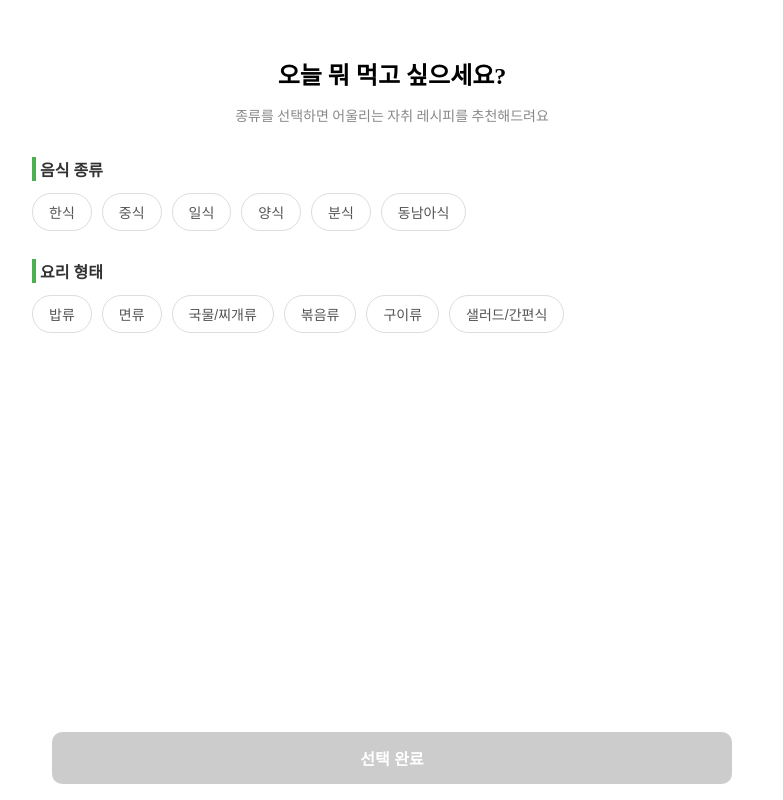
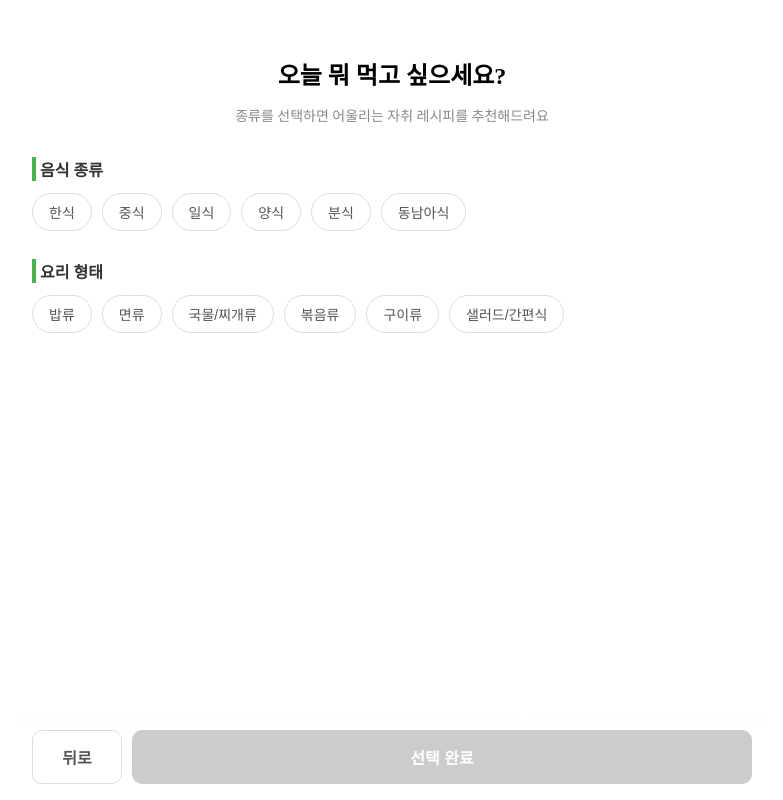
Before and after one commit to Leegijun11/home_cook, a React app in the folder frontend/: page /category in a window 1280 px wide. Shown: the whole page, without its empty margins (248-1031 px from the left). Built offline with nearby package versions, Linux system fonts and the light colour scheme; the HTML template or start-up script is replaced by a standard one.

Commit message:
버튼 추가

```diff
--- a/frontend/src/pages/Category.jsx
+++ b/frontend/src/pages/Category.jsx
@@ -49,6 +49,9 @@ export default function Category() {
             />
 
             <div className="category-footer">
+                <button className="category-back-btn" onClick={() => navigate("/")}>
+                    뒤로
+                </button>
                 <button
                     className="category-submit-btn"
                     disabled={!canSubmit}
--- a/frontend/src/pages/Result.jsx
+++ b/frontend/src/pages/Result.jsx
@@ -70,15 +70,26 @@ export default function Result() {
         return (
             <div className="result-page">
                 <p className="result-message">이 재료로는 어려워요</p>
-                <button className="result-submit-btn" onClick={() => navigate("/category")}>
-                    다시 선택하기
-                </button>
+                <div className="result-footer">
+                    <button className="result-submit-btn" onClick={() => navigate("/category")}>
+                        다시 선택하기
+                    </button>
+                </div>
             </div>
         )
     }
 
     if (status === "error") {
-        return <p className="result-message">{errorMessage}</p>
+        return (
+            <div className="result-page">
+                <p className="result-message">{errorMessage}</p>
+                <div className="result-footer">
+                    <button className="result-submit-btn" onClick={() => navigate("/category")}>
+                        뒤로가기
+                    </button>
+                </div>
+            </div>
+        )
     }
 
     if (status === "awaiting_attributes") {
@@ -110,6 +121,9 @@ export default function Result() {
                 )}
 
                 <div className="result-footer">
+                    <button className="result-back-btn" onClick={() => navigate("/category")}>
+                        뒤로
+                    </button>
                     <button
                         className="result-submit-btn"
                         disabled={!canConfirm}
@@ -182,6 +196,12 @@ export default function Result() {
                     </div>
                 )}
             </div>
+
+            <div className="result-footer">
+                <button className="result-submit-btn" onClick={() => navigate("/")}>
+                    다른 레시피 생성하기
+                </button>
+            </div>
         </div>
     )
 }
--- a/frontend/src/style/Category.css
+++ b/frontend/src/style/Category.css
@@ -74,10 +74,30 @@
     background: linear-gradient(to top, #fff 70%, transparent);
     display: flex;
     justify-content: center;
+    gap: 10px;
+    max-width: 720px;
+    margin: 0 auto;
+}
+
+.category-back-btn {
+    flex: 0 0 90px;
+    padding: 14px;
+    border: 1px solid #ddd;
+    border-radius: 10px;
+    background-color: #fff;
+    color: #555;
+    font-size: 16px;
+    font-weight: 600;
+    cursor: pointer;
+}
+
+.category-back-btn:hover {
+    border-color: #4caf50;
+    color: #4caf50;
 }
 
 .category-submit-btn {
-    width: 100%;
+    flex: 1;
     max-width: 680px;
     padding: 14px;
     border: none;
--- a/frontend/src/style/Result.css
+++ b/frontend/src/style/Result.css
@@ -33,10 +33,30 @@
     background: linear-gradient(to top, #fff 70%, transparent);
     display: flex;
     justify-content: center;
+    gap: 10px;
+    max-width: 720px;
+    margin: 0 auto;
+}
+
+.result-back-btn {
+    flex: 0 0 90px;
+    padding: 14px;
+    border: 1px solid #ddd;
+    border-radius: 10px;
+    background-color: #fff;
+    color: #555;
+    font-size: 16px;
+    font-weight: 600;
+    cursor: pointer;
+}
+
+.result-back-btn:hover {
+    border-color: #4caf50;
+    color: #4caf50;
 }
 
 .result-submit-btn {
-    width: 100%;
+    flex: 1;
     max-width: 680px;
     padding: 14px;
     border: none;
```
